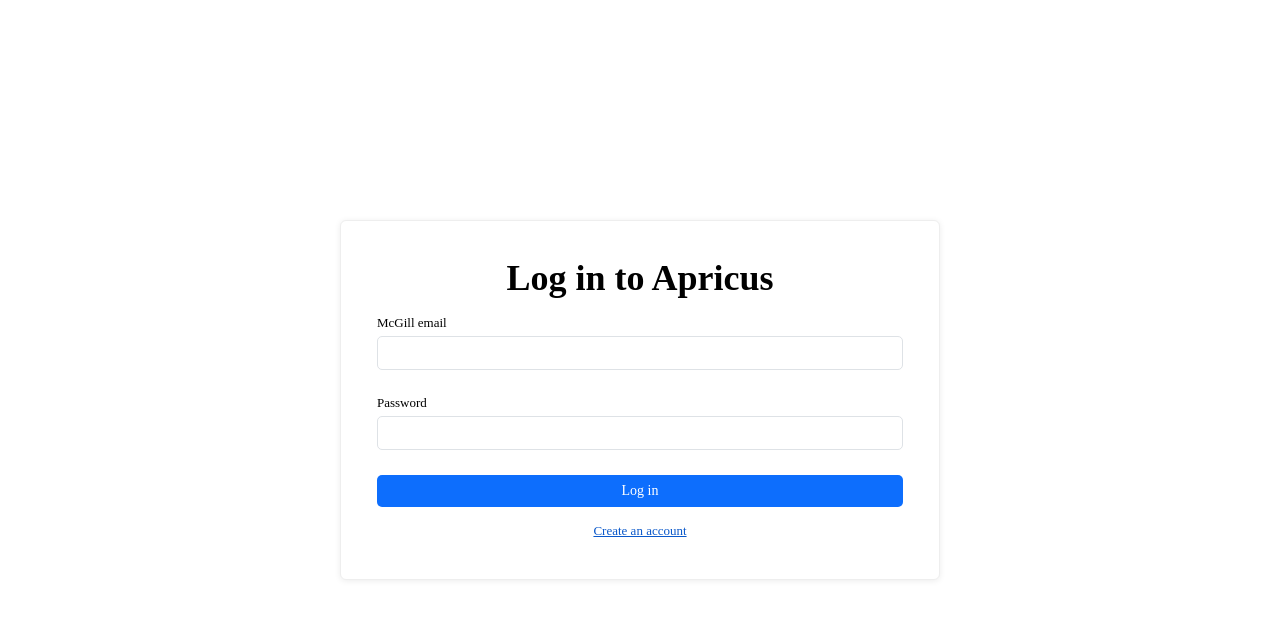
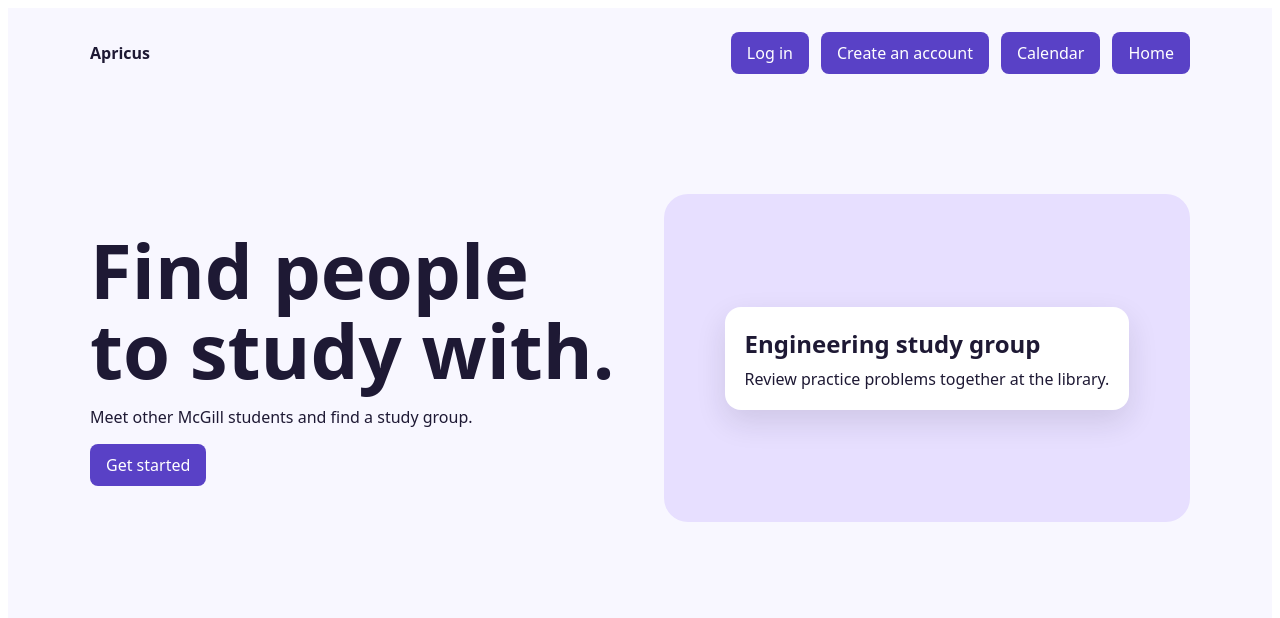
Before and after one commit to Ricchs/CodeJam16-Apricus-Project, a React (Vite) app in the folder Frontend/: page / in a window 1280 px wide. Shown: the top 618 px of the page. Built offline with nearby package versions, Linux system fonts and the light colour scheme.

Commit message:
added return ot home

```diff
--- a/Frontend/src/main.jsx
+++ b/Frontend/src/main.jsx
@@ -3,16 +3,36 @@ import { createRoot } from "react-dom/client";
 import LoginPage from "./pages/login/login.jsx";
 import SignupPage from "./pages/signup/signup.jsx";
 import "./style.css";
+import LandingPage from "./pages/firstpage/firstpage.jsx";
+import CalendarPage from "./pages/calendar/calendar.jsx";
 
 
 function App() {
-  const [page, setPage] = useState("login");
+  const [page, setPage] = useState("home");
+
+  if (page === "home") {
+    return (
+      <LandingPage
+        onShowLogin={() => setPage("login")}
+        onShowSignup={() => setPage("signup")}
+        onShowCalendar={() => setPage("calendar")}
+        onShowLanding={() => setPage("home")}
+      />
+    );
+  }
 
   if (page === "signup") {
-    return <SignupPage onShowLogin={() => setPage("login")} />;
+    return <SignupPage onShowLogin={() => setPage("login")}
+    onShowLanding={() => setPage("home")}
+    />;
   }
 
-  return <LoginPage onShowSignup={() => setPage("signup")} />;
+  if (page === "calendar") {
+    return <CalendarPage />;
+  }
+
+  return <LoginPage onShowSignup={() => setPage("signup")}
+  onShowLanding={() => setPage("home")}/>;
 }
 
 const root = createRoot(document.getElementById("root"));
--- a/Frontend/src/pages/firstpage/firstpage.jsx
+++ b/Frontend/src/pages/firstpage/firstpage.jsx
@@ -0,0 +1,43 @@
+import React, { useState } from "react";
+
+export default function LandingPage({ onShowLogin, onShowSignup, onShowCalendar, onShowLanding }) {
+  return (
+    <main className="landing">
+      <header className="landing-nav">
+        <strong>Apricus</strong>
+
+        <nav aria-label="Account">
+          <button type="button" onClick={onShowLogin}>
+            Log in
+          </button>
+          <button type="button" onClick={onShowSignup}>
+            Create an account
+          </button>
+          <button type="button" onClick={onShowCalendar}>
+            Calendar
+          </button>
+          <button type="button" onClick={onShowLanding}>
+            Home
+          </button>
+        </nav>
+      </header>
+
+      <section className="landing-hero">
+        <div>
+          <h1>Find people to study with.</h1>
+          <p>Meet other McGill students and find a study group.</p>
+          <button type="button" onClick={onShowSignup}>
+            Get started
+          </button>
+        </div>
+
+        <div className="landing-preview">
+          <article>
+            <h2>Engineering study group</h2>
+            <p>Review practice problems together at the library.</p>
+          </article>
+        </div>
+      </section>
+    </main>
+  );
+}
--- a/Frontend/src/pages/login/login.jsx
+++ b/Frontend/src/pages/login/login.jsx
@@ -2,7 +2,7 @@ import React, { useState } from "react";
 
 
 
-export default function LoginPage({ onShowSignup }) {
+export default function LoginPage({ onShowSignup, onShowLanding }) {
   const [message, setMessage] = useState("");
 
   function handleLogin(event) {
@@ -39,6 +39,9 @@ export default function LoginPage({ onShowSignup }) {
         <button className="outline" type="button" onClick={onShowSignup}>
           Create an account
         </button>
+        <button className="outline" type="button" onClick={onShowLanding}>
+          Back to home
+        </button>
       </section>
     </main>
   );
--- a/Frontend/src/pages/signup/signup.jsx
+++ b/Frontend/src/pages/signup/signup.jsx
@@ -1,6 +1,6 @@
 import React, { useState } from "react";
 
-export default function SignupPage({ onShowLogin }) {
+export default function SignupPage({ onShowLogin, onShowLanding }) {
   const [message, setMessage] = useState("");
 
   function handleSignup(event) {
@@ -84,6 +84,9 @@ export default function SignupPage({ onShowLogin }) {
         <button className="outline" type="button" onClick={onShowLogin}>
           Back to log in
         </button>
+        <button className="outline" type="button" onClick={onShowLanding}>
+          Back to home
+        </button>
       </section>
     </main>
   );
--- a/Frontend/src/style.css
+++ b/Frontend/src/style.css
@@ -205,3 +205,85 @@ body:has(.login-screen) {
   max-width: none;
   padding: 0;
 }
+
+.landing {
+  box-sizing: border-box;
+  min-height: 100vh;
+  padding: 24px clamp(20px, 6vw, 80px);
+  background: #f8f7ff;
+  color: #1e1934;
+  font-family: system-ui, sans-serif;
+}
+
+.landing-nav,
+.landing-hero {
+  max-width: 1100px;
+  margin-inline: auto;
+}
+
+.landing-nav,
+.landing-nav nav {
+  display: flex;
+  align-items: center;
+  flex-wrap: wrap;
+  gap: 12px;
+}
+
+.landing-nav {
+  justify-content: space-between;
+}
+
+.landing-hero {
+  display: grid;
+  grid-template-columns: 1fr 1fr;
+  align-items: center;
+  gap: 48px;
+  padding-block: clamp(48px, 10vw, 120px);
+}
+
+.landing h1 {
+  margin: 0;
+  font-size: clamp(42px, 6vw, 76px);
+  line-height: 1.05;
+}
+
+.landing button {
+  padding: 10px 16px;
+  border: 0;
+  border-radius: 8px;
+  background: #5941c6;
+  color: #fff;
+  font: inherit;
+  cursor: pointer;
+}
+
+.landing-preview {
+  display: grid;
+  place-items: center;
+  min-height: 280px;
+  padding: 24px;
+  border-radius: 24px;
+  background: #e7dfff;
+}
+
+.landing-preview article {
+  padding: 20px;
+  border-radius: 16px;
+  background: #fff;
+  box-shadow: 0 12px 30px rgb(30 25 52 / 12%);
+}
+
+.landing-preview h2,
+.landing-preview p {
+  margin: 0;
+}
+
+.landing-preview p {
+  margin-top: 8px;
+}
+
+@media (max-width: 700px) {
+  .landing-hero {
+    grid-template-columns: 1fr;
+  }
+}
```
